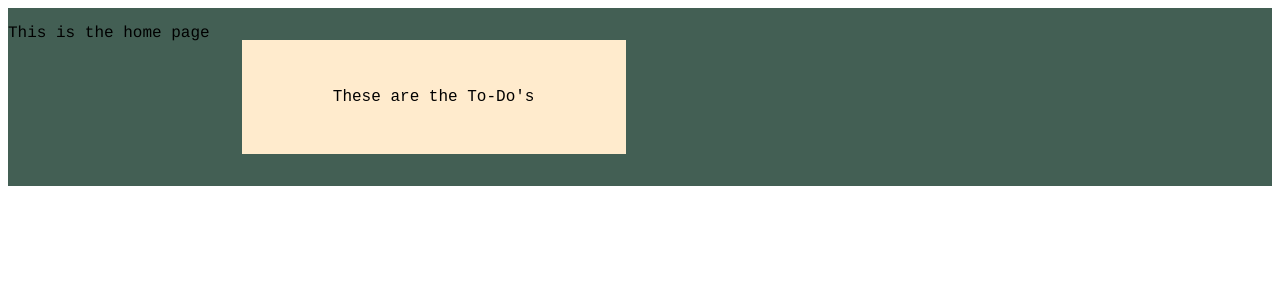
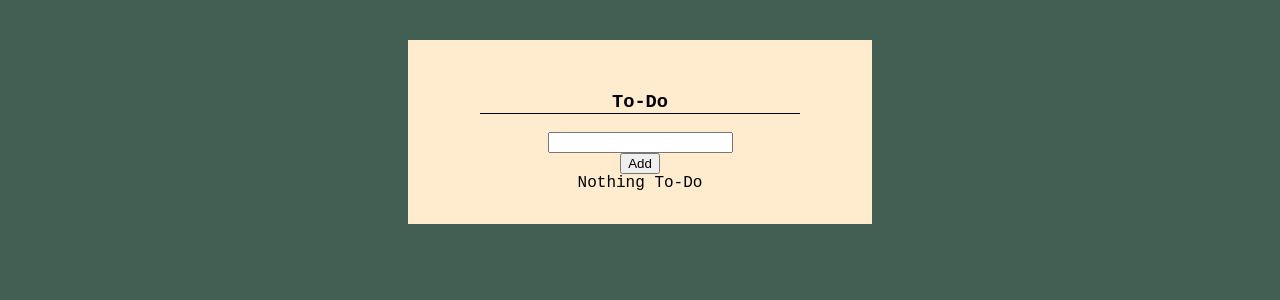
Before and after one commit to nichole-o/react-to-do-app, a React (Create React App) app in the folder to-do/: page / in a window 1280 px wide. Shown: the top 300 px of the page. Built offline with nearby package versions, Linux system fonts and the light colour scheme.

Commit message:
started adding logic to ToDo.js file. added more styling to index.css file.

```diff
--- a/to-do/src/App.css
+++ /dev/null
@@ -1,38 +0,0 @@
-.App {
-  text-align: center;
-}
-
-.App-logo {
-  height: 40vmin;
-  pointer-events: none;
-}
-
-@media (prefers-reduced-motion: no-preference) {
-  .App-logo {
-    animation: App-logo-spin infinite 20s linear;
-  }
-}
-
-.App-header {
-  background-color: #282c34;
-  min-height: 100vh;
-  display: flex;
-  flex-direction: column;
-  align-items: center;
-  justify-content: center;
-  font-size: calc(10px + 2vmin);
-  color: white;
-}
-
-.App-link {
-  color: #61dafb;
-}
-
-@keyframes App-logo-spin {
-  from {
-    transform: rotate(0deg);
-  }
-  to {
-    transform: rotate(360deg);
-  }
-}
--- a/to-do/src/components/pages/Home.js
+++ b/to-do/src/components/pages/Home.js
@@ -4,7 +4,6 @@ import ToDo from './ToDo';
 const Home = () => {
     return (
         <div className="home">
-            <p>This is the home page</p>
             <div className="todo-block">
                 <ToDo/>
             </div>
--- a/to-do/src/components/pages/ToDo.js
+++ b/to-do/src/components/pages/ToDo.js
@@ -1,9 +1,28 @@
-import React from 'react';
+import React, { useState } from 'react';
 
 const ToDo = () => {
+    const [toDo, setToDo] = useState([]);
+    const createToDo = (e) => {
+        e.preventDefault();
+        setToDo(document.getElementById('new-to-do').innerHTML);
+    }
+
     return (
         <div className="todo">
-            <p>These are the To-Do's</p>
+        <header>
+            <h3 className="h3-todo">To-Do</h3>
+        </header>
+
+            <form className="to-do-form" onSubmit={createToDo}>
+                <div className="">
+
+                    <input type="text" id="new-to-do" className="new-to-do-input" name="text" autoComplete="off"
+                    onChange={ e => setToDo(e.target.value)}/><br/>
+                    <button type="submit" className="new-to-do-btn" onClick={createToDo}>Add</button>
+                </div>
+            </form>
+            {toDo.length === 0 && <div>Nothing To-Do</div>}
+
         </div>
     );
 }
--- a/to-do/src/index.css
+++ b/to-do/src/index.css
@@ -1,15 +1,30 @@
 .home {
   display: flex;
-  background-color:rgb(67, 95, 84);
-  font-family: Courier, monospace;
+  justify-content: center;
+
+}
+body {
+    background-color:rgb(67, 95, 84);
 }
 
 .todo {
   display: flex;
   justify-content: center;
+  align-items: center;
   font-family: Courier New, monospace;
   background-color: blanchedalmond;
-  width: 20rem;
+  width: 25rem;
   padding: 2rem;
   margin: 2rem;
+  flex-direction: column;
 }
+.h3-todo{
+    text-align: center;
+    border-bottom: solid black .05rem;
+    width: 20rem;
+}
+.to-do-form{
+    display: flex;
+    justify-content: center;
+    text-align: center;
+}
```
Also changed, not shown: to-do/src/setupTests.js (deleted, +0 -5 lines), to-do/src/logo.svg (deleted), 1 other file (tests, documents, lock files or other folders).
